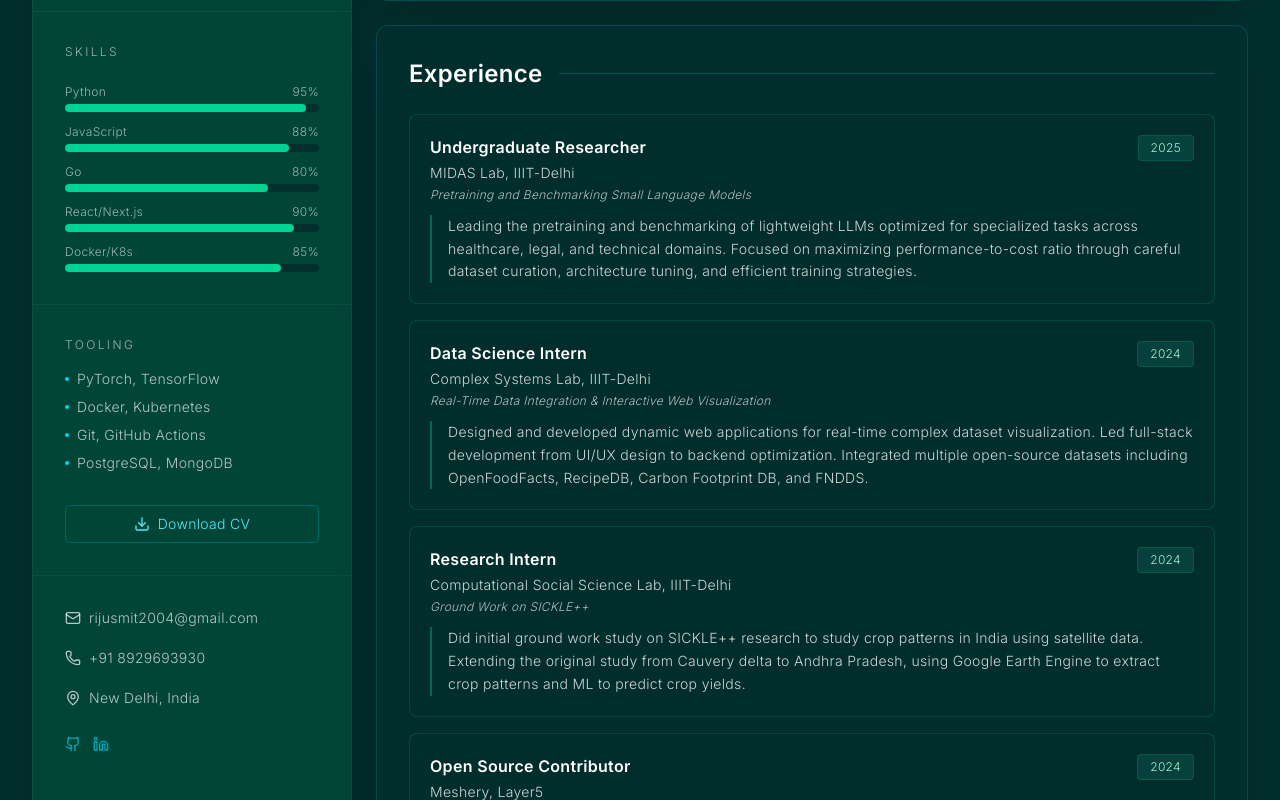
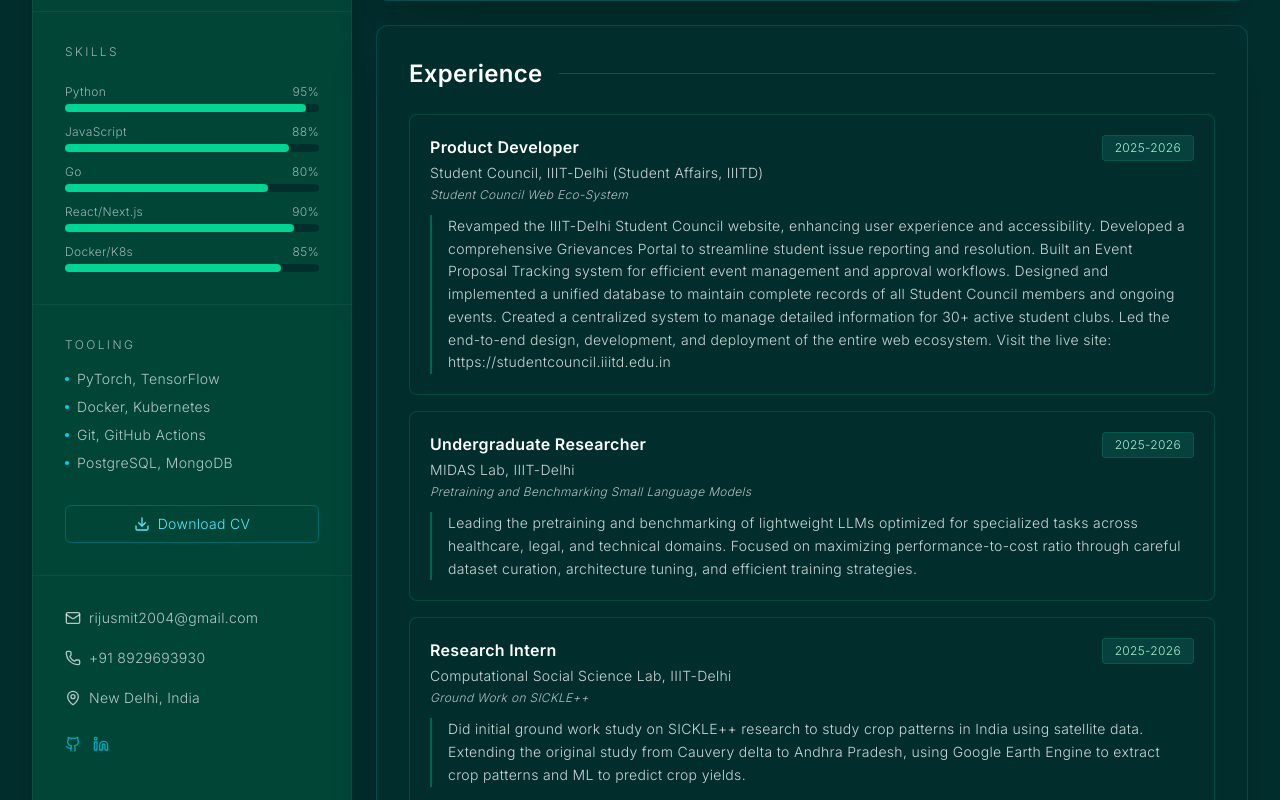
Before and after one commit to riju-talk/portfolio, a Next.js app: page /about in a window 1280 px wide. Shown: the part 520-1320 px from the top of the page. Built offline with nearby package versions, Linux system fonts and the light colour scheme.

Commit message:
updated experinece

```diff
--- a/src/app/about/page.jsx
+++ b/src/app/about/page.jsx
@@ -165,7 +165,7 @@ export default function AboutPage() {
               </p>
               <a
                 href={`mailto:${personalInfo.contact.email}`}
-                className="inline-flex items-center gap-2 px-4 sm:px-6 py-2.5 sm:py-3 rounded-md bg-emerald-400 text-teal-950 font-semibold text-sm tracking-wide hover:bg-emerald-300 transition touch-manipulation"
+                className="inline-flex items-center gap-2 px-4 sm:px-5 py-2.5 sm:py-3 rounded-md border border-cyan-500/30 text-sm text-cyan-300 hover:bg-cyan-500/10 transition touch-manipulation"
               >
                 <Mail className="h-4 w-4" />
                 Get In Touch
--- a/src/app/globals.css
+++ b/src/app/globals.css
@@ -87,16 +87,16 @@ button {
 }
 
 ::-webkit-scrollbar-track {
-  background: rgba(20, 27, 36, 0.4);
+  background: rgba(20, 36, 32, 0.4);
 }
 
 ::-webkit-scrollbar-thumb {
-  background: rgba(96, 165, 250, 0.2);
+  background: rgba(41, 176, 255, 0.2);
   border-radius: 3px;
 }
 
 ::-webkit-scrollbar-thumb:hover {
-  background: rgba(96, 165, 250, 0.3);
+  background: rgba(41, 255, 237, 0.3);
 }
 
 /* Selection - subtle blue */
--- a/src/app/layout.jsx
+++ b/src/app/layout.jsx
@@ -8,7 +8,13 @@ export const metadata = {
   title: "Rijusmit Biswas - DevOps & MLOps ",
   description:
     "DevOps & MLOps Engineer building scalable, intelligent infrastructure. Specializing in cloud automation, ML pipelines, and full-stack solutions.",
-  viewport: "width=device-width, initial-scale=1, maximum-scale=5, user-scalable=yes",
+}
+
+export const viewport = {
+  width: "device-width",
+  initialScale: 1,
+  maximumScale: 5,
+  userScalable: true,
 }
 
 export default function RootLayout({ children }) {
--- a/src/data/portfolio-data.js
+++ b/src/data/portfolio-data.js
@@ -116,14 +116,38 @@ export const projects = [
 export const experience = [
   {
     key: 1,
+    title: "Product Developer",
+    company: "Student Council, IIIT-Delhi (Student Affairs, IIITD)",
+    name: "Student Council Web Eco-System",
+    period: "2025-2026",
+    description: [
+      "Revamped the IIIT-Delhi Student Council website, enhancing user experience and accessibility.",
+      "Developed a comprehensive Grievances Portal to streamline student issue reporting and resolution.",
+      "Built an Event Proposal Tracking system for efficient event management and approval workflows.",
+      "Designed and implemented a unified database to maintain complete records of all Student Council members and ongoing events.",
+      "Created a centralized system to manage detailed information for 30+ active student clubs.",
+      "Led the end-to-end design, development, and deployment of the entire web ecosystem.",
+      "Visit the live site: https://studentcouncil.iiitd.edu.in",
+    ].join("\n")
+  },
+  {
+    key: 2,
     title: "Undergraduate Researcher",
     company: "MIDAS Lab, IIIT-Delhi",
     name: "Pretraining and Benchmarking Small Language Models",
-    period: "2025",
+    period: "2025-2026",
     description: "Leading the pretraining and benchmarking of lightweight LLMs optimized for specialized tasks across healthcare, legal, and technical domains. Focused on maximizing performance-to-cost ratio through careful dataset curation, architecture tuning, and efficient training strategies."
   },
   {
-    key: 2,
+    key: 3,
+    title: "Research Intern",
+    company: "Computational Social Science Lab, IIIT-Delhi",
+    name: "Ground Work on SICKLE++",
+    period: "2025-2026",
+    description: "Did initial ground work study on SICKLE++ research to study crop patterns in India using satellite data. Extending the original study from Cauvery delta to Andhra Pradesh, using Google Earth Engine to extract crop patterns and ML to predict crop yields."
+  },
+  {
+    key: 4,
     title: "Data Science Intern",
     company: "Complex Systems Lab, IIIT-Delhi",
     name: "Real-Time Data Integration & Interactive Web Visualization",
@@ -131,21 +155,13 @@ export const experience = [
     description: "Designed and developed dynamic web applications for real-time complex dataset visualization. Led full-stack development from UI/UX design to backend optimization. Integrated multiple open-source datasets including OpenFoodFacts, RecipeDB, Carbon Footprint DB, and FNDDS."
   },
   {
-    key: 3,
-    title: "Research Intern",
-    company: "Computational Social Science Lab, IIIT-Delhi",
-    name: "Ground Work on SICKLE++",
-    period: "2024",
-    description: "Did initial ground work study on SICKLE++ research to study crop patterns in India using satellite data. Extending the original study from Cauvery delta to Andhra Pradesh, using Google Earth Engine to extract crop patterns and ML to predict crop yields."
-  },
-  {
-    key: 4,
+    key: 5,
     title: "Open Source Contributor",
     company: "Meshery, Layer5",
     name: "Layer5 Documentation and Meshery.io",
-    period: "2024",
+    period: "2025",
     description: "Contributed to Meshery and Layer5 open-source projects by submitting bug reports, feature requests, editing documentation, and pull requests. Participated in code reviews and provided constructive feedback to improve the codebase."
-  }
+  },
 ]
 
 export const stats = [
```
